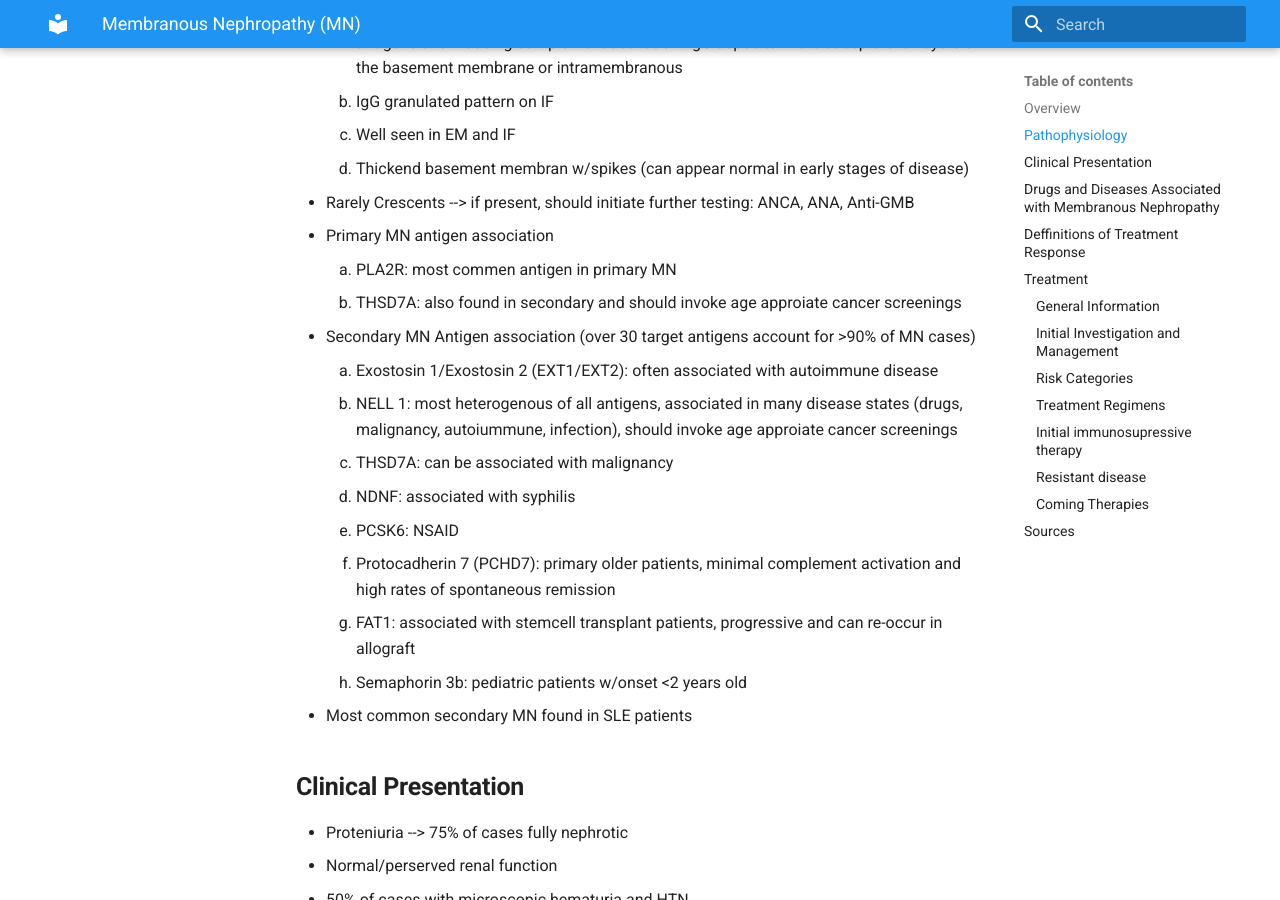
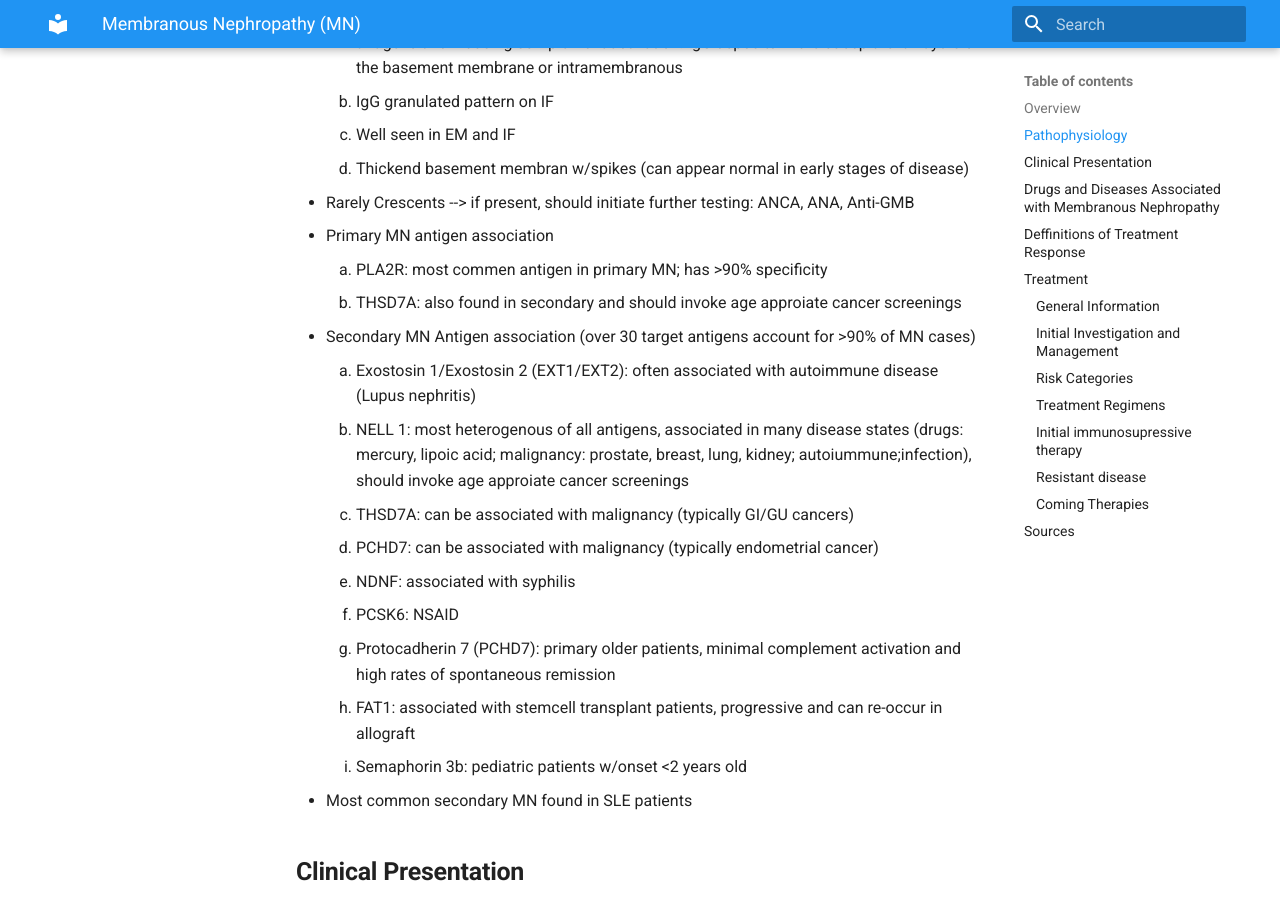
Before and after one commit to TTUNEPH2025/GN, an MkDocs documentation site: the page built from docs/Membranous.md, in a window 1280 px wide and 900 px high, scrolled down 1063 px. Built offline with MkDocs 1.6.1 and Material for MkDocs 9.7.7, drawn with Linux system fonts in a browser that asks for light colours; some of the changed text lies outside the part shown.

Commit message:
Update Membranous.md

```diff
--- a/docs/Membranous.md
+++ b/docs/Membranous.md
@@ -27,17 +27,18 @@
     4. Thickend basement membran w/spikes (can appear normal in early stages of disease)
  * Rarely Crescents --> if present, should initiate further testing: ANCA, ANA, Anti-GMB
  * Primary MN antigen association
-    1. PLA2R: most commen antigen in primary MN
+    1. PLA2R: most commen antigen in primary MN; has >90% specificity
     2. THSD7A: also found in secondary and should invoke age approiate cancer screenings
  * Secondary MN Antigen association (over 30 target antigens account for >90% of MN cases)
-    1. Exostosin 1/Exostosin 2 (EXT1/EXT2): often associated with autoimmune disease
-    2. NELL 1: most heterogenous of all antigens, associated in many disease states (drugs, malignancy, autoiummune, infection), should invoke age approiate cancer screenings
-    3. THSD7A: can be associated with malignancy
-    4. NDNF: associated with syphilis
-    5. PCSK6: NSAID
-    6. Protocadherin 7 (PCHD7): primary older patients, minimal complement activation and high rates of spontaneous remission
-    7. FAT1: associated with stemcell transplant patients, progressive and can re-occur in allograft
-    8. Semaphorin 3b: pediatric patients w/onset <2 years old
+    1. Exostosin 1/Exostosin 2 (EXT1/EXT2): often associated with autoimmune disease (Lupus nephritis)
+    2. NELL 1: most heterogenous of all antigens, associated in many disease states (drugs: mercury, lipoic acid; malignancy: prostate, breast, lung, kidney; autoiummune;infection), should invoke age approiate cancer screenings
+    3. THSD7A: can be associated with malignancy (typically GI/GU cancers)
+    4. PCHD7: can be associated with malignancy (typically endometrial cancer)
+    5. NDNF: associated with syphilis
+    6. PCSK6: NSAID
+    7. Protocadherin 7 (PCHD7): primary older patients, minimal complement activation and high rates of spontaneous remission
+    8. FAT1: associated with stemcell transplant patients, progressive and can re-occur in allograft
+    9. Semaphorin 3b: pediatric patients w/onset <2 years old
  * Most common secondary MN found in SLE patients
 ## **Clinical Presentation**
  * Proteniuria --> 75% of cases fully nephrotic
```
Also changed, not shown: other parts of docs/Membranous.md (+4 -0 lines).
